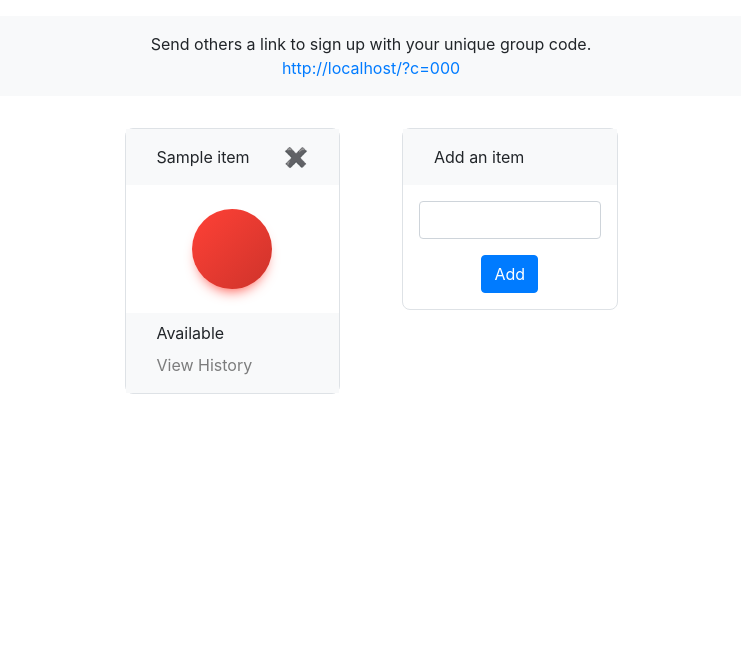
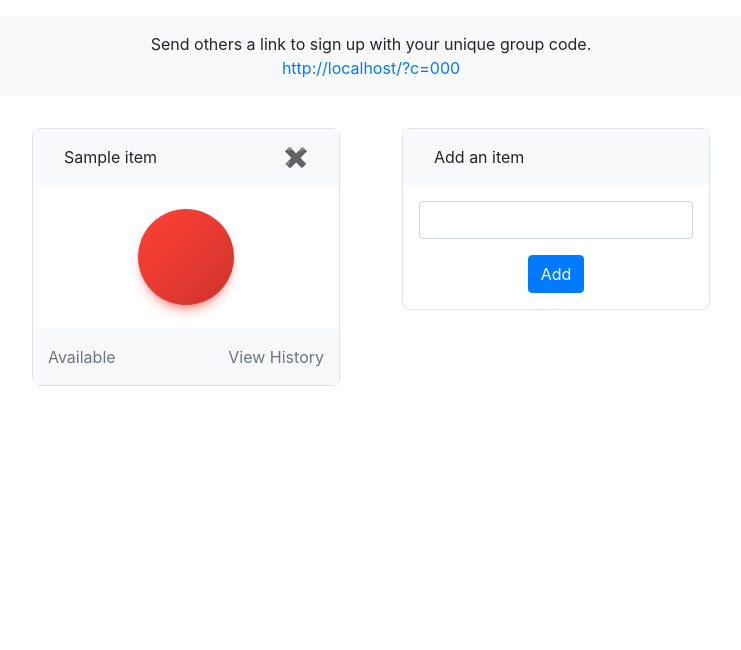
Before and after one commit to zkagin/reserveda, a Flask app: page /main in a window 1280 px wide. Shown: the part 56-706 px from the top of the page, without its empty margins (269-1010 px from the left). Run offline with Flask 2, Linux system fonts and the light colour scheme; a user stored in the database is signed in; tables that the repository leaves empty hold one stand-in row (values such as "Sample post"); some libraries are stand-ins or nearby versions.

Commit message:
cleanup of reserved info

```diff
--- a/reserveda/static/style.css
+++ b/reserveda/static/style.css
@@ -3,10 +3,14 @@
   text-align: center;
 }
 
-.item-toggle {
-  width: 5rem;
-  height: 5rem;
-  border-radius: 2.5rem;
+.item-bottom-bar {
+  background-color: #f8f9fa;
+}
+
+.item-button {
+  width: 6rem;
+  height: 6rem;
+  border-radius: 3rem;
   cursor: pointer;
   background-color: #2ecc40;
   background-image: linear-gradient(to bottom right, #2ecc40, #239b31);
--- a/reserveda/templates/main.html
+++ b/reserveda/templates/main.html
@@ -10,7 +10,7 @@ url_for('index', _external=True, c=current_user.group.code) %}
   <div class="row justify-content-center">
     {% for item in items %} {% set last_event =
     item.events|selectattr("action","equalto", "reserved")|list|last %}
-    <div class="col-lg-3 item-parent">
+    <div class="col-lg-4 item-parent">
       <div class="item border m-3">
         <nav class="navbar navbar-light bg-light">
           <div class="container-fluid">
@@ -22,36 +22,60 @@ url_for('index', _external=True, c=current_user.group.code) %}
         </nav>
         {% if item.status %}
         <div
-          class="item-toggle my-4 mx-auto item-reserved"
+          class="item-button my-4 mx-auto item-reserved"
           onclick="toggleItem('{{item.id}}')"
         ></div>
         {% else %}
         <div
-          class="item-toggle my-4 mx-auto"
+          class="item-button my-4 mx-auto"
           data-toggle="modal"
           data-target="#toggleItemModal"
           data-title="{{ item.name }}"
           data-id="{{ item.id }}"
         ></div>
         {% endif %}
-        <nav class="navbar navbar-light bg-light">
-          <div class="container-fluid">
-            <div>
-              {% if last_event and item.status %} Reserved by {{ item.user.email
-              }} {{ momentjs(last_event.timestamp).calendar() }} {% else %}
-              Available {% endif %}
+        <div class="container-fluid item-bottom-bar py-3 text-secondary">
+          <div class="row">
+            <div class="col text-left">
+              {% if last_event and item.status %}
+              <a
+                class="text-secondary"
+                data-toggle="collapse"
+                href="#reserved-details-{{item.id}}"
+                >Reserved</a
+              >
+              {% else %} Available {% endif %}
             </div>
-            <a
-              class="navbar-text"
-              href="{{url_for('history', item_id=item.id)}}"
-              >View History</a
-            >
+            <div class="col text-right">
+              <a
+                class="text-secondary"
+                href="{{url_for('history', item_id=item.id)}}"
+                >View History</a
+              >
+            </div>
           </div>
-        </nav>
+          {% if last_event and item.status %}
+          <div class="collapse" id="reserved-details-{{item.id}}">
+            <div class="row">
+              <div class="col-12">Reserved by {{item.user.email}}</div>
+            </div>
+            <div class="row">
+              <div class="col-12">
+                {{momentjs(last_event.timestamp).calendar()}}
+              </div>
+            </div>
+            <div class="row">
+              <div class="col-12">
+                {% if last_event.comment %}{{last_event.comment}}{% endif %}
+              </div>
+            </div>
+          </div>
+          {% endif %}
+        </div>
       </div>
     </div>
     {% endfor %}
-    <div class="col-lg-3">
+    <div class="col-lg-4">
       <div class="item border m-3">
         <form name="login" action="" method="post">
           <nav class="navbar navbar-light bg-light">
```
